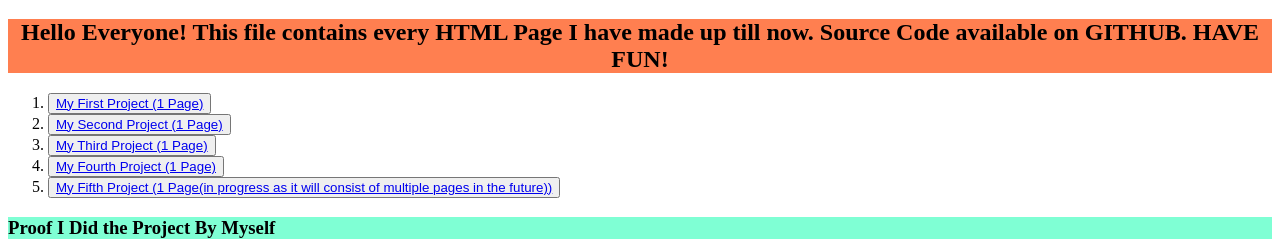
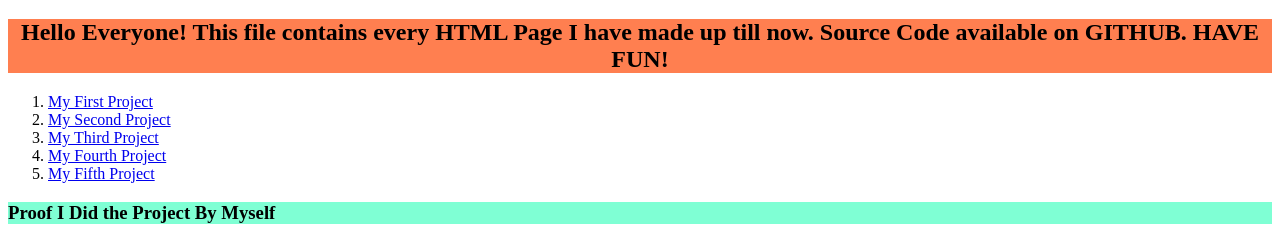
Before and after one commit to PYcharmer576/COMPILATION_OF_ALL_PROJECTS, a plain HTML site: page index.html in a window 1280 px wide. Shown: the part 61-300 px from the top of the page. Drawn offline with Linux system fonts and the light colour scheme.

Commit message:
Update index.html

```diff
--- a/index.html
+++ b/index.html
@@ -13,13 +13,14 @@
 <body>
     <h2 align="center" style="background-color: coral;" class="introductionpara" > Hello Everyone! This file contains every HTML Page I have made up till now.
           Source Code available on GITHUB. HAVE FUN!</h2>
-    <ol type="1">
-        <li><button><a href="file:///C:/Users/Kesarkar%20Aaysha/OneDrive/HTML%20Projects/firsthtmlproject-01.html">My First Project (1 Page)</a></button></li>
-        <li><button><a href="file:///C:/Users/Kesarkar%20Aaysha/OneDrive/HTML%20Projects/interactivelements.html">My Second Project (1 Page)</a></button></li>
-        <li><button><a href="file:///C:/Users/Kesarkar%20Aaysha/OneDrive/HTML%20Projects/shortdictionary.html">My Third Project (1 Page)</a></button></li>
-        <li><button><a href="file:///C:/Users/Kesarkar%20Aaysha/OneDrive/HTML%20Projects/Shortstory.html">My Fourth Project (1 Page)</a></button></li>
-        <li><button><a href="file:///C:/Users/Kesarkar%20Aaysha/OneDrive/HTML%20Projects/Sampleblogpage.html">My Fifth Project (1 Page(in progress as it will consist of multiple pages in the future))</a></button></li>
-    </ol>
+    <ol>
+    <li><a href="firsthtmlproject-01.html" target="_blank">My First Project</a></li>
+    <li><a href="interactivelements.html" target="_blank">My Second Project</a></li>
+    <li><a href="shortdictionary.html" target="_blank">My Third Project</a></li>
+    <li><a href="Shortstory.html" target="_blank">My Fourth Project</a></li>
+    <li><a href="Sampleblogpage.html" target="_blank">My Fifth Project</a></li>
+</ol>
+
     <h3 style="background-color:aquamarine;">Proof I Did the Project By Myself</h3>
     <img src="C:\Users\Kesarkar Aaysha\OneDrive\HTML Projects\Screenshot 2023-12-14 194822.png" width="1200">
     <img src="C:\Users\Kesarkar Aaysha\OneDrive\HTML Projects\Screenshot 2023-12-14 195101.png" width="1200">
```
